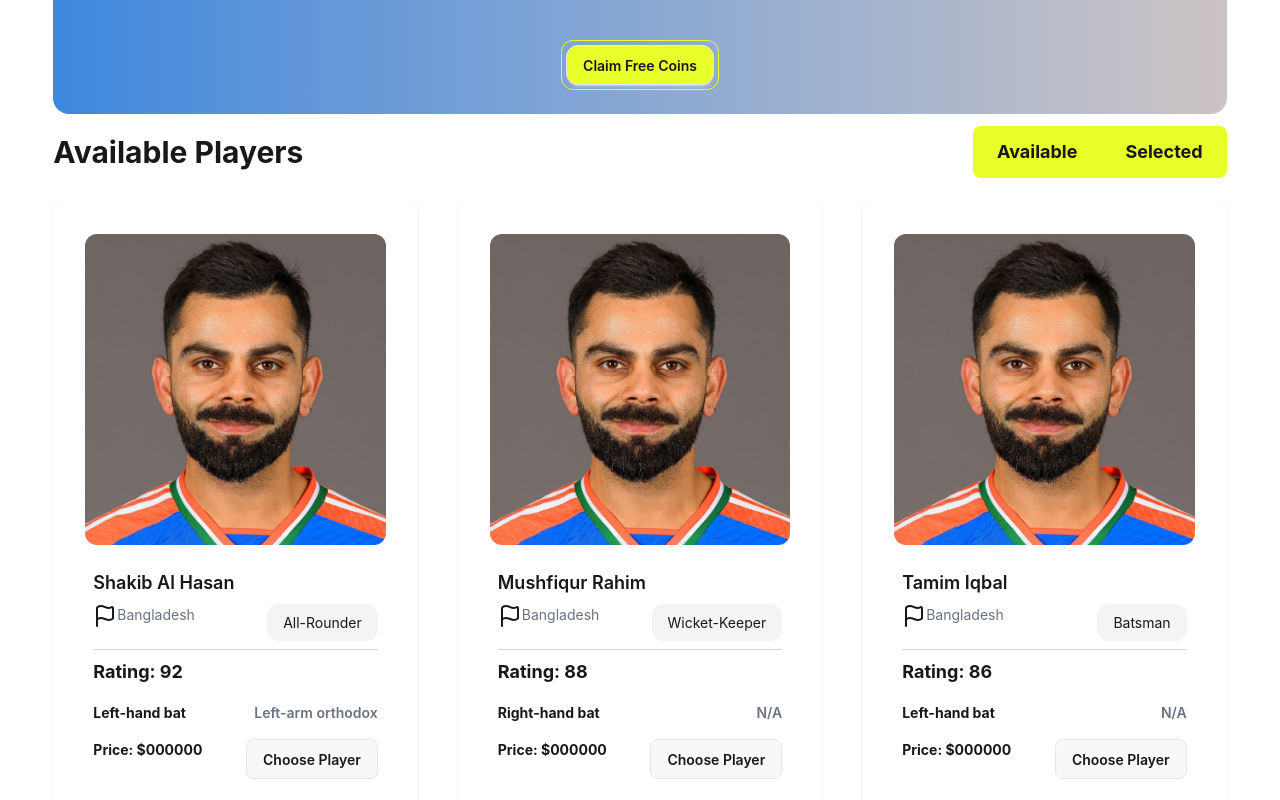
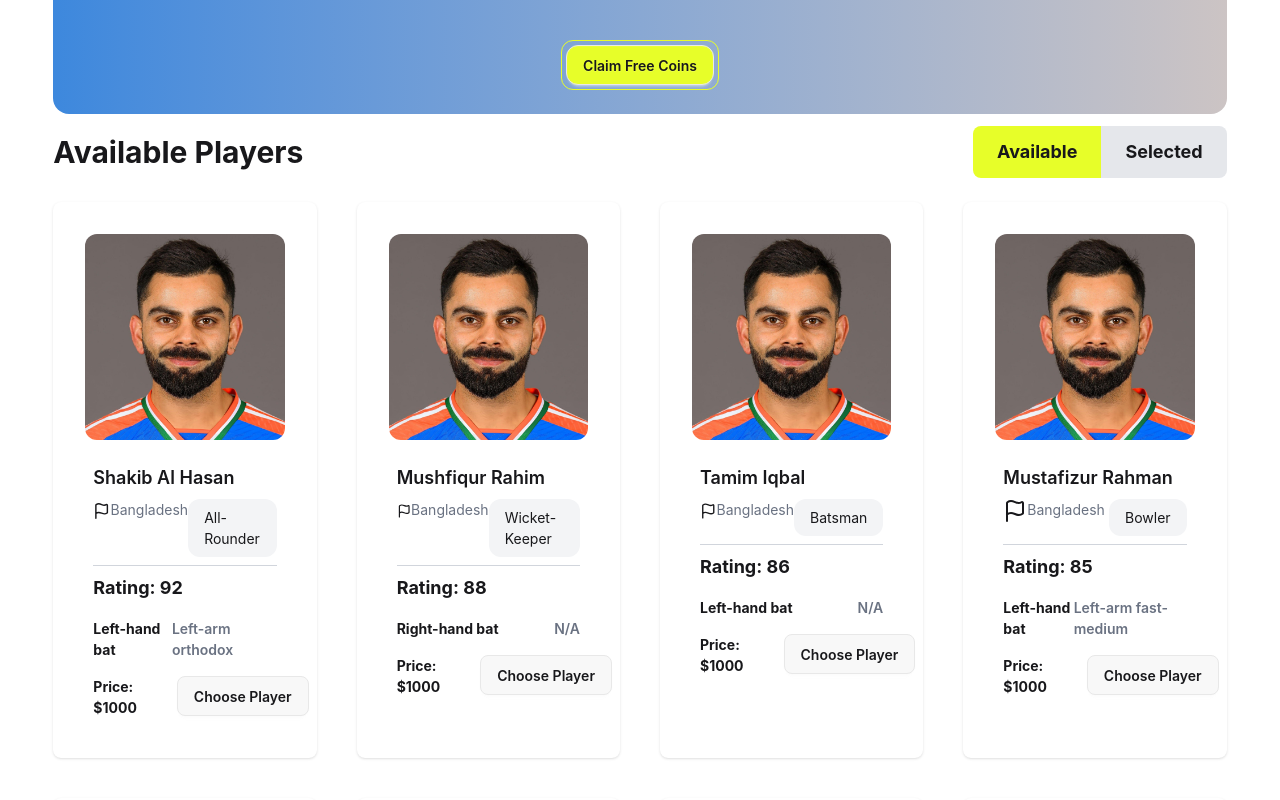
Before and after one commit to SaiedAlMasud/BPL-Dream-11, a React (Vite) app: page / in a window 1280 px wide. Shown: the part 420-1220 px from the top of the page. Built offline with nearby package versions, Linux system fonts and the light colour scheme.

Commit message:
player selection functionality added

```diff
--- a/src/App.jsx
+++ b/src/App.jsx
@@ -1,9 +1,8 @@
-import { Suspense } from 'react'
+import { Suspense, useState } from 'react'
 import './App.css'
 import Banner from './components/Homepage/Banner/Banner'
 import Navbar from './components/Navbar/Navbar'
 import Player from './components/players/Player'
-import PlayerBtn from './components/players/PlayerBtn'
 
 const fetchPlayers = async () => {
   const res = await fetch("/data.json");
@@ -11,16 +10,16 @@ const fetchPlayers = async () => {
 }
 
 function App() {
+  const [coin, setCoin] = useState(50000);
   const playerPromise = fetchPlayers();
   //console.log(playerPromise);
   return (
 
     <div className="max-w-11/12 m-auto">
-      <Navbar />
+      <Navbar coin={coin} />
       <Banner />
-      <PlayerBtn />
       <Suspense fallback={<div>Loading...</div>}>
-        <Player playerPromise={playerPromise} />
+        <Player playerPromise={playerPromise} setCoin={setCoin} coin={coin} />
       </Suspense>
     </div>
   )
--- a/src/components/Navbar/Navbar.jsx
+++ b/src/components/Navbar/Navbar.jsx
@@ -1,5 +1,5 @@
 import React from "react";
-const Navbar = () => {
+const Navbar = ({ coin }) => {
     return (
         <div className="navbar bg-base-100">
             <div className="flex-1">
@@ -11,7 +11,7 @@ const Navbar = () => {
                 <p className="text-[#494747]">Teams</p>
                 <p className="text-[#494747]">Schedules</p>
                 <button className="btn btn-ghost border-gray-200 rounded-lg">
-                    <span className=" font-bold">0 Coin</span>
+                    <span className=" font-bold">{coin} Coins</span>
                     <img src="/src/assets/Currency.png" alt="" />
                 </button>
             </div>
--- a/src/components/availablePlayers/AvailablePlayers.jsx
+++ b/src/components/availablePlayers/AvailablePlayers.jsx
@@ -1,40 +1,11 @@
-import { Flag } from "lucide-react";
 import React from "react";
-const AvailablePlayers = ({ playerData }) => {
+import PlayerCard from "../players/PlayerCard";
+const AvailablePlayers = ({ playerData, setCoin, coin }) => {
+
     return (
-        <div className="grid grid-cols-1 md:grid-cols-2 lg:grid-cols-3 gap-10">
+        <div className="grid grid-cols-1 md:grid-cols-2 lg:grid-cols-4 gap-10">
             {playerData.map((player, index) => (
-                <div key={index} className="card bg-base-100 shadow-sm p-4">
-                    <figure className="px-4 pt-4">
-                        <img
-                            src="/src/assets/virat-koholi.jpg"
-                            alt={player.playername}
-                            className="rounded-xl" />
-                    </figure>
-                    <div className="card-body">
-                        <h2 className="card-title">{player.playername}</h2>
-                        <div className="flex justify-between">
-                            <Flag />
-                            <p className="text-gray-500">{player.playerCountry}</p>
-                            <div className="px-4 py-2 bg-gray-100 rounded-xl">
-                                <p>{player.playerType}</p>
-                            </div>
-                        </div>
-                        <hr className="text-gray-300" />
-                        <div className="">
-                            <p className="text-lg font-bold">Rating: {player.rating}</p>
-                            <div className="flex justify-between my-4">
-                                <p className="text-md font-bold">{player.battingstyle}</p>
-                                <span className="text-md font-semibold text-gray-500">{player.bowlingStyle}</span>
-                            </div>
-                            <div className="flex justify-between gap-10">
-                                <p className="text-md font-bold">Price: $000000</p>
-                                <button className="btn rounded-lg">Choose Player</button>
-                            </div>
-
-                        </div>
-                    </div>
-                </div>
+                <PlayerCard key={index} player={player} setCoin={setCoin} coin={coin} />
             ))
             }
         </div>
--- a/src/components/players/Player.jsx
+++ b/src/components/players/Player.jsx
@@ -1,9 +1,29 @@
-import React, { use } from "react";
+import React, { use, useState } from "react";
 import AvailablePlayers from "../availablePlayers/AvailablePlayers";
-const Player = ({playerPromise}) => {
-const playerData = use(playerPromise);
+import SelectedPlayers from "../selectedPlayers/SelectedPlayers";
+const Player = ({ playerPromise , setCoin, coin }) => {
+    const playerData = use(playerPromise);
+    const [selectedType, setSelectedType] = useState("available");
     return (
-        <AvailablePlayers playerData={playerData} />
+        <>
+            <div className="flex justify-between mt-3 mb-6 items-center">
+                {selectedType === "available" ? <h1 className="text-3xl font-bold">Available Players</h1> :
+                <h1 className="text-3xl font-bold">Selected Players</h1>}
+                <div>
+                    <button
+                    onClick={()=>setSelectedType("available")}
+                    className={`rounded-l-lg text-lg font-bold px-6 py-3 cursor-pointer
+                    ${selectedType === "available" ? "bg-[#E7FE29]" : "bg-gray-200"}`}>
+                        Available</button>
+                    <button
+                    onClick={()=>setSelectedType("selected")}
+                    className={`rounded-r-lg text-lg font-bold px-6 py-3 cursor-pointer
+                    ${selectedType === "selected" ? "bg-[#E7FE29]" : "bg-gray-200"}`}>
+                        Selected</button>
+                </div>
+            </div>
+            {selectedType === "available" ? <AvailablePlayers playerData={playerData} setCoin={setCoin} coin={coin}/> : <SelectedPlayers playerData={playerData} setCoin={setCoin} coin={coin} />}
+        </>
     );
 }
 export default Player;
--- /dev/null
+++ b/src/components/players/PlayerCard.jsx
@@ -0,0 +1,55 @@
+import React from "react";
+import { Flag } from "lucide-react";
+import { useState } from "react";
+const PlayerCard = ({ player, index, setCoin, coin }) => {
+    const [isSelected, setIsSelected] = useState(false);
+    const handleSelected = () => {
+        if (coin >= player.playerPrice && !isSelected) {
+            setIsSelected(true);
+            setCoin(coin - player.playerPrice);
+        }
+        else{
+            alert("Not enough coins to select this player");
+        }
+    };
+    return (
+        <>
+            <div key={index} className="card bg-base-100 shadow-sm p-4">
+                <figure className="px-4 pt-4">
+                    <img
+                        src="/src/assets/virat-koholi.jpg"
+                        alt={player.playername}
+                        className="rounded-xl w-90" />
+                </figure>
+                <div className="card-body">
+                    <h2 className="card-title">{player.playername}</h2>
+                    <div className="flex justify-between">
+                        <Flag />
+                        <p className="text-gray-500">{player.playerCountry}</p>
+                        <div className="px-4 py-2 bg-gray-100 rounded-xl">
+                            <p>{player.playerType}</p>
+                        </div>
+                    </div>
+                    <hr className="text-gray-300" />
+                    <div className="">
+                        <p className="text-lg font-bold">Rating: {player.rating}</p>
+                        <div className="flex justify-between my-4">
+                            <p className="text-md font-bold">{player.battingstyle}</p>
+                            <span className="text-md font-semibold text-gray-500">{player.bowlingStyle}</span>
+                        </div>
+                        <div className="flex justify-between gap-10">
+                            <p className="text-md font-bold">Price: ${player.playerPrice}</p>
+                            <button
+                                onClick={handleSelected}
+                                className="btn rounded-lg">
+                                {isSelected ? "Selected" : "Choose Player"}
+                            </button>
+                        </div>
+
+                    </div>
+                </div>
+            </div>
+        </>
+    );
+}
+export default PlayerCard;
--- /dev/null
+++ b/src/components/selectedPlayers/SelectedPlayers.jsx
@@ -0,0 +1,24 @@
+import { Trash2 } from "lucide-react";
+import React from "react";
+const SelectedPlayers = () => {
+    return (
+        <div>
+            <div className="card card-side bg-base-100 shadow-sm mb-5">
+                <figure className="p-4 ">
+                    <img
+                        className="w-35 h-35 rounded-lg"
+                        src="https://img.daisyui.com/images/stock/photo-1635805737707-575885ab0820.webp"
+                        alt="Movie" />
+                </figure>
+                <div className="card-body">
+                    <h2 className="card-title text-3xl">Name</h2>
+                    <p className="text-lg">Right-Arm-bowler</p>
+                    <div className="flex text-red-500 justify-end align-center my-auto">
+                        <Trash2/>
+                    </div>
+                </div>
+            </div>
+        </div>
+    );
+}
+export default SelectedPlayers;
```
Also changed, not shown: public/data.json (+20 -0 lines).
